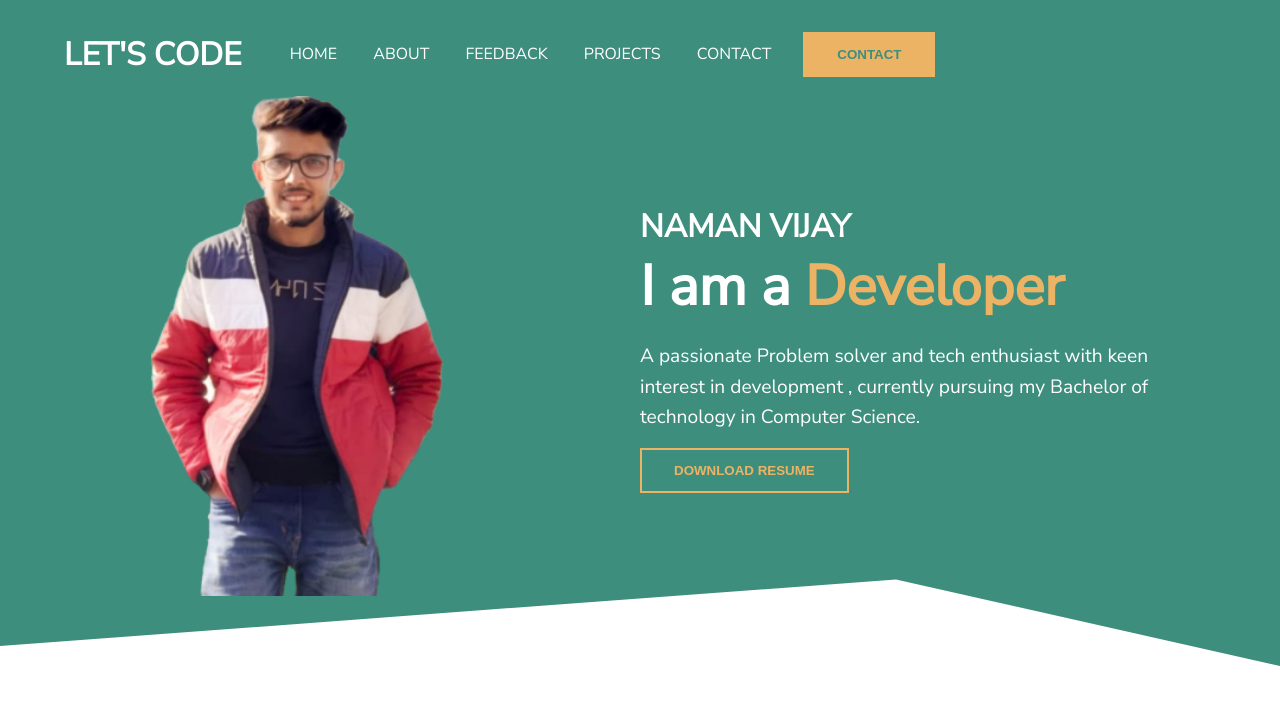
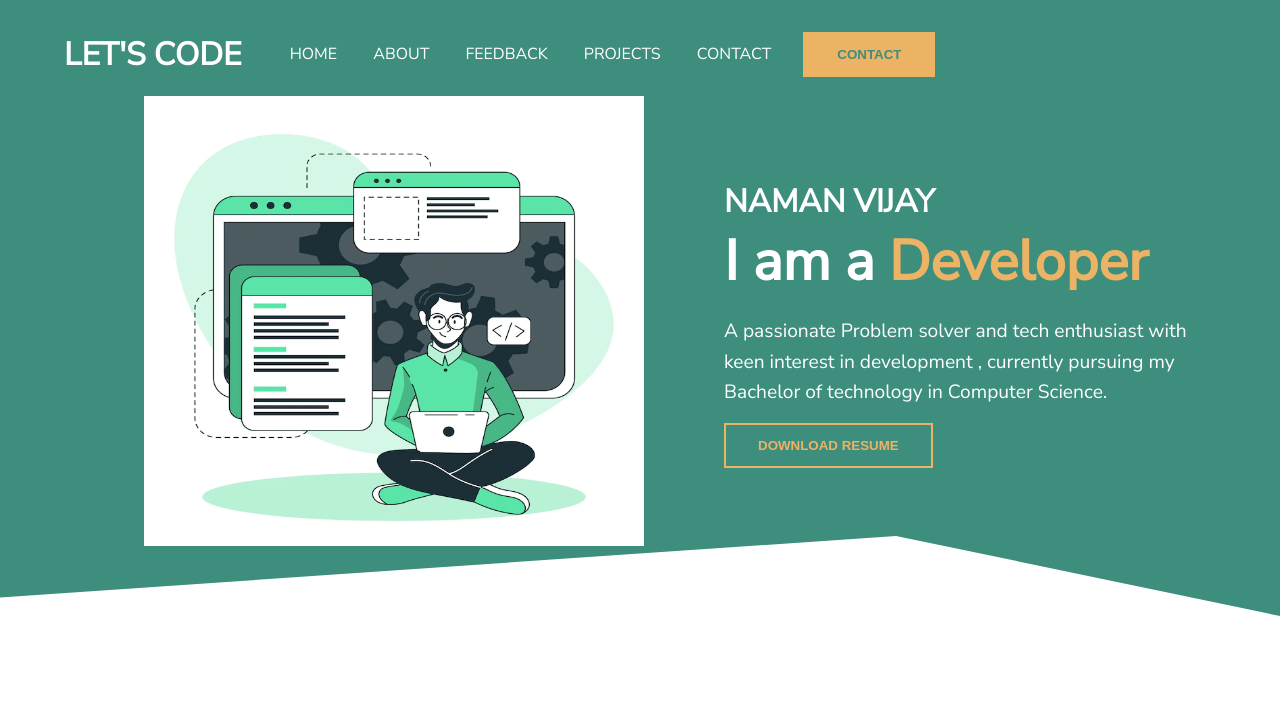
Before and after one commit to Naman814/Portfolio, a plain HTML site: page public/index.html in a window 1280 px wide. Shown: the top 707 px of the page. Drawn offline with nearby package versions, Linux system fonts and the light colour scheme; files whose address does not match are found by name.

Commit message:
profile updated

```diff
--- a/public/css/style.css
+++ b/public/css/style.css
@@ -89,8 +89,8 @@ span{
 }
 
 .profile img{
-    width:300px;
-    height: 500px;
+    width:500px;
+    height: 450px;
     margin:0 2rem;
     padding: 0 3rem;
 }
--- a/public/index.html
+++ b/public/index.html
@@ -51,7 +51,7 @@
 
             <div class="profile flex items-center justify-between">
                 <div class="first flex-1 justify-content">
-                    <img src="./src/profilePic/Namanprofile.png" alt="">
+                    <img src="./src/profilePic/final.webp" alt="">
                 </div>
                 <!-- flex-1 is added to uniformly distribute profile and info -->
                 <div class="Second flex-1">
```
Also changed, not shown: public/src/profilePic/final.webp (added).
